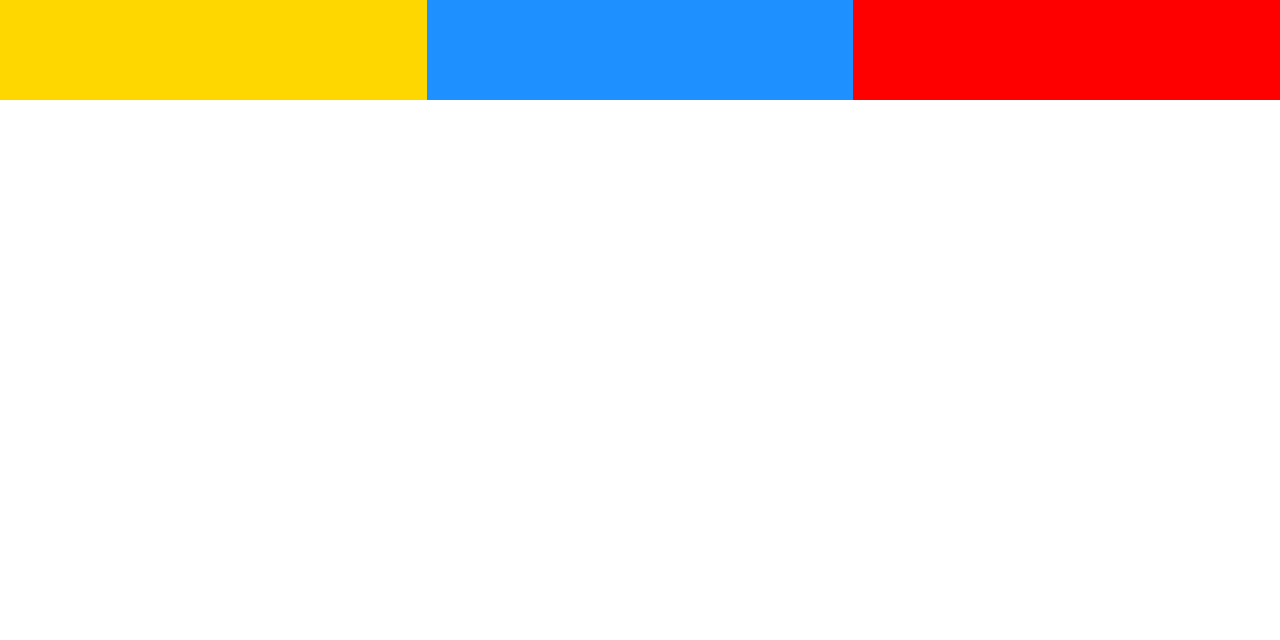
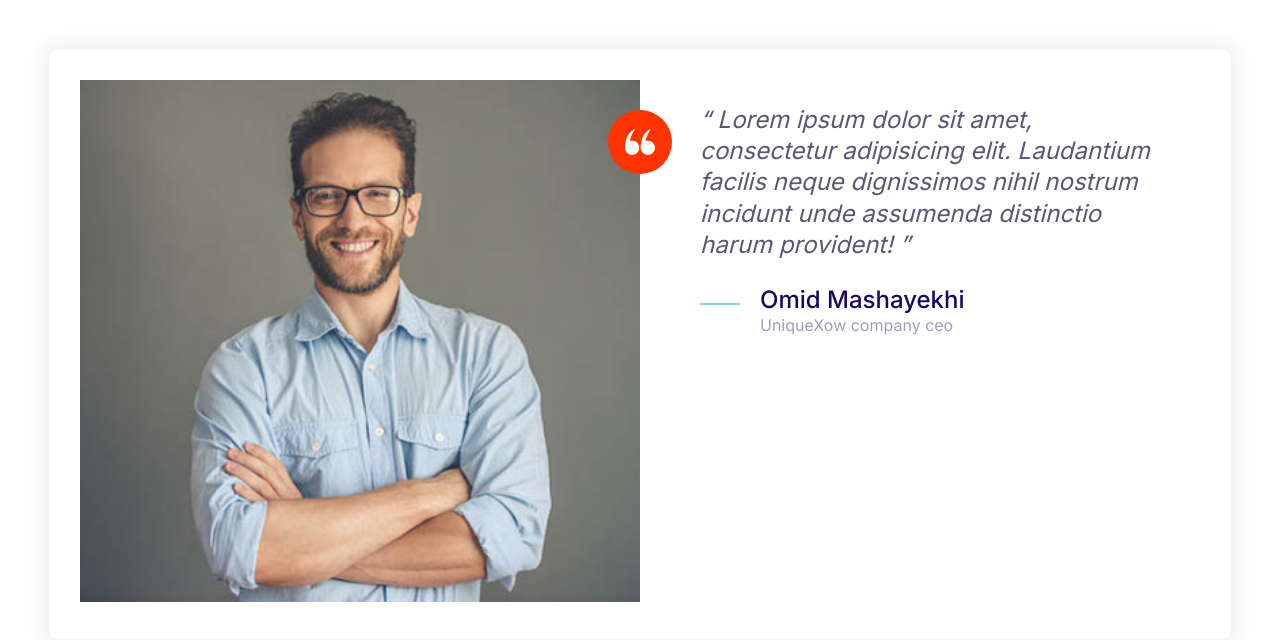
Before and after one commit to UniqueXow/Moshify-omid, a plain HTML site: page index.html in a window 1280 px wide. Drawn offline with Linux system fonts and the light colour scheme.

Commit message:
define testimonial

```diff
--- a/css/style.css
+++ b/css/style.css
@@ -134,11 +134,18 @@ a {
   width: 40px;
   height: 40px;
 }
+.icon--small {
+  width: 30px;
+  height: 30px;
+}
 .icon--primary {
   fill: var(--color-primary);
 }
 .icon--sec {
   fill: var(--color-sec);
+}
+.icon--white {
+  fill: #fff;
 }
 .icon-container {
   background: #f3f9fa;
@@ -148,6 +155,9 @@ a {
   display: inline-flex;
   justify-content: center;
   align-items: center;
+}
+.icon-container--accent {
+  background: var(--color-accent);
 }
 /*buttom*/
 .buttom {
@@ -377,3 +387,27 @@ a {
     grid-template-columns: repeat(3, 1fr);
   }
 }
+/*testimonial*/
+.testimonial {
+  padding: 3rem;
+}
+.testimonial__img {
+  position: relative;
+}
+.testimonial__img > img {
+  width: 100%;
+}
+.testimonial__img > .icon-container {
+  position: absolute;
+  top: 3rem;
+  right: -32px;
+}
+@media screen and (min-width: 768px) {
+  .testimonial .quote,
+  .testimonial .quote__author {
+    font-size: 2.4rem;
+  }
+  .testimonial .quote {
+    margin-left: 6rem;
+  }
+}
--- a/index.html
+++ b/index.html
@@ -14,11 +14,38 @@
     <link rel="stylesheet" href="css/style.css" />
     <link rel="stylesheet" href="css/normalize.css" />
   </head>
-  <body>
-    <div class="grid grid--1-3">
-      <div style="height: 100px; background: gold"></div>
-      <div style="height: 100px; background: dodgerblue"></div>
-      <div style="height: 100px; background: red"></div>
+  <body style="padding: 5rem">
+    <div class="card testimonial">
+      <div class="grid grid--1-2">
+        <div class="testimonial__img">
+          <img src="img/testimonial.jpg" alt="a happy smiling customer" />
+          <span class="icon-container icon-container--accent">
+            <svg class="icon--small icon--white">
+              <use xlink:href="img/sprite.svg#quotes"></use>
+            </svg>
+          </span>
+        </div>
+        <blockquote class="quote">
+          <p class="quote__text">
+            Lorem ipsum dolor sit amet, consectetur adipisicing elit. Laudantium
+            facilis neque dignissimos nihil nostrum incidunt unde assumenda
+            distinctio harum provident!
+          </p>
+          <footer>
+            <div class="media">
+              <div class="media__img">
+                <svg class="icon icon--sec quote__line">
+                  <use xlink:href="img/sprite.svg#line"></use>
+                </svg>
+              </div>
+              <div class="media__body">
+                <h3 class="media__title quote__author">Omid Mashayekhi</h3>
+                <p class="quote__company">UniqueXow company ceo</p>
+              </div>
+            </div>
+          </footer>
+        </blockquote>
+      </div>
     </div>
   </body>
 </html>
```
Also changed, not shown: componets/testimonial.html (added, +32 -0 lines), img/testimonial.jpg (added).
